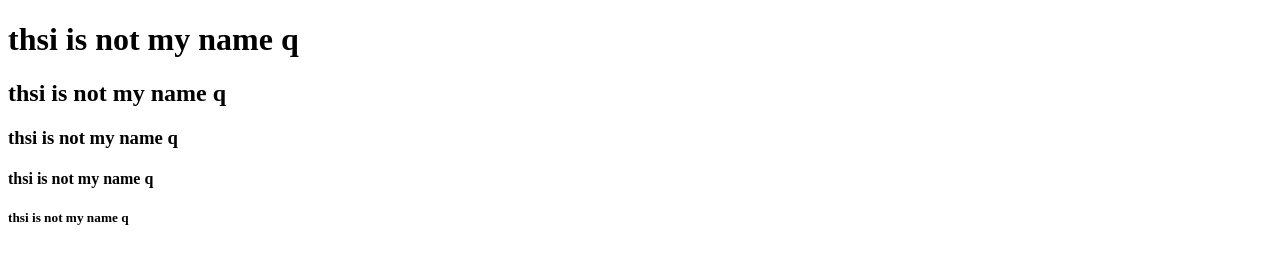
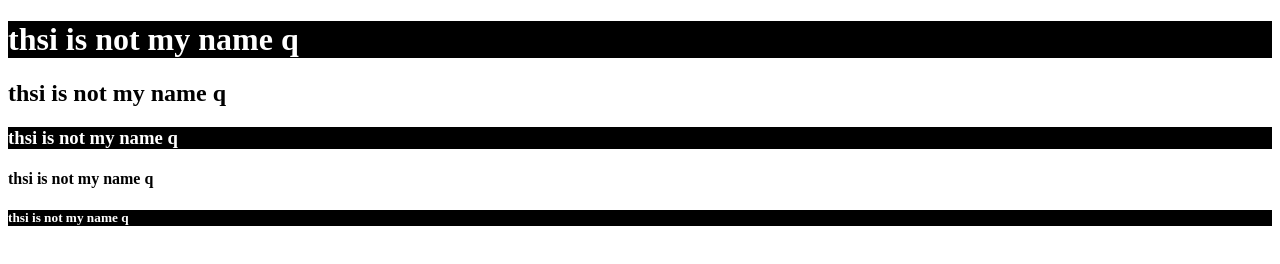
Before and after one commit to Sarajit-mondal/my-first-git, a plain HTML site: page index.html in a window 1280 px wide. Drawn offline with Linux system fonts and the light colour scheme.

Commit message:
style added

```diff
--- a/index.html
+++ b/index.html
@@ -4,6 +4,7 @@
     <meta charset="UTF-8">
     <meta name="viewport" content="width=device-width, initial-scale=1.0">
     <title>Document</title>
+    <link rel="stylesheet" href="style.css">
 </head>
 <body>
     <h1>thsi is not my name q</h1>
--- /dev/null
+++ b/style.css
@@ -0,0 +1,12 @@
+h1{
+ background-color: black;
+ color:white;
+}
+h3{
+background-color: black;
+color:white;
+}
+h5{
+background-color: black;
+color:white;
+}
```
